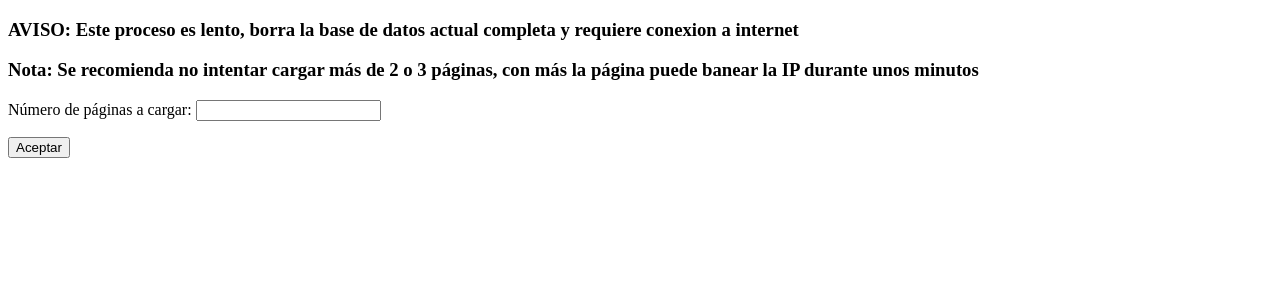
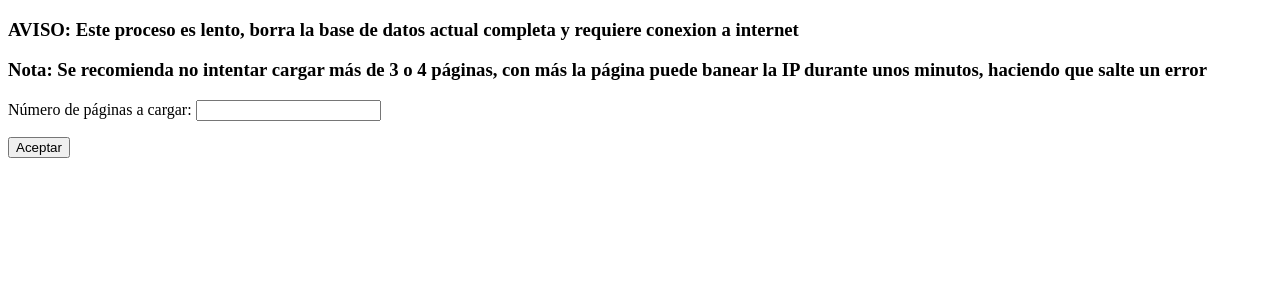
Before and after one commit to pedcobram/proyectoaii, a Django app: page /carga/ in a window 1280 px wide. Shown: the part 252-552 px from the top of the page. Run offline with Django 3.2, Linux system fonts and the light colour scheme.

Commit message:
Actualizado mensaje de confirmación

```diff
--- a/main/templates/confirmacion.html
+++ b/main/templates/confirmacion.html
@@ -8,7 +8,7 @@
 
   {% block contenido %}
     <h3> AVISO: Este proceso es lento, borra la base de datos actual completa y requiere conexion a internet </h3>
-    <h3> Nota: Se recomienda no intentar cargar más de 2 o 3 páginas, con más la página puede banear la IP durante unos minutos </h3>
+    <h3> Nota: Se recomienda no intentar cargar más de 3 o 4 páginas, con más la página puede banear la IP durante unos minutos, haciendo que salte un error </h3>
     <form id='formulario' method='POST' action=''>{% csrf_token %}
     	{{form.as_p}}
 		<input type="submit" name="Aceptar" value="Aceptar">
```
